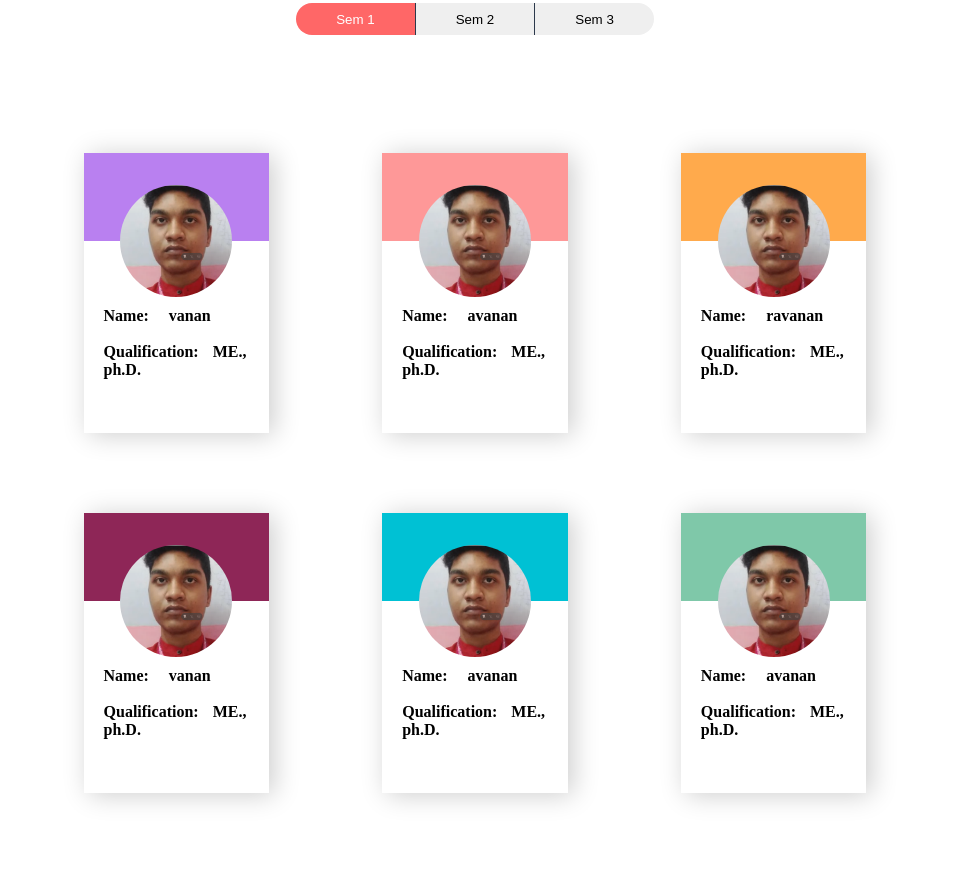
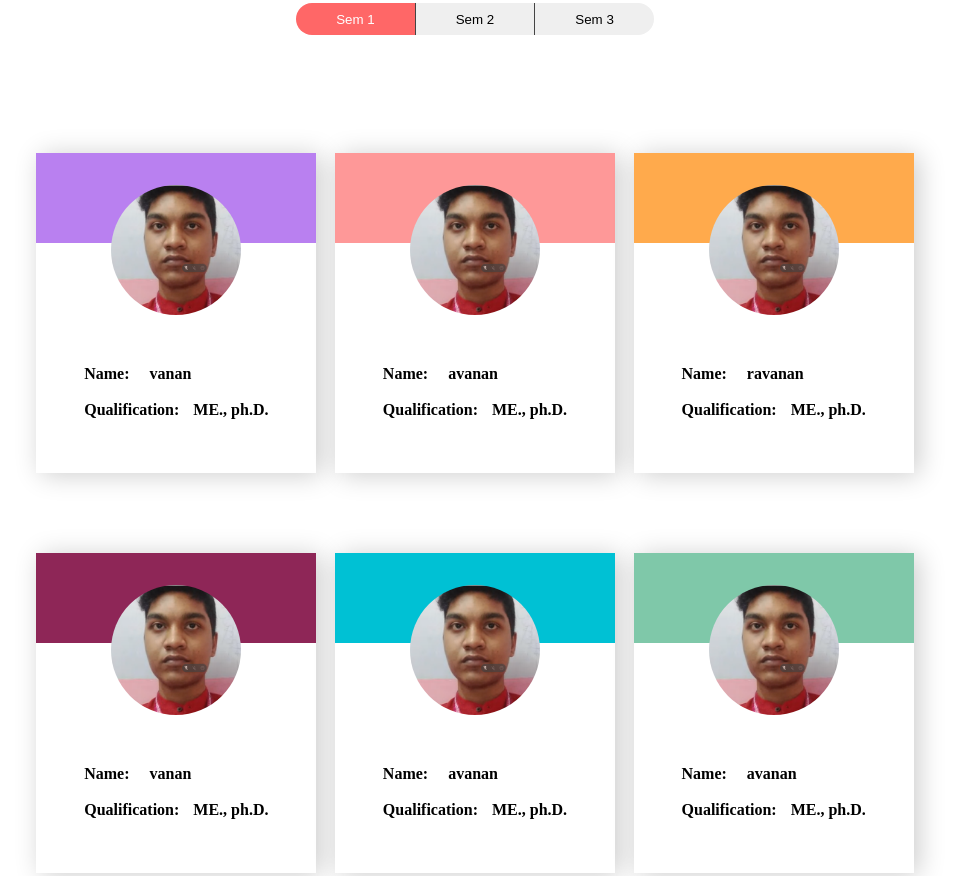
Before and after one commit to LegalPirates2020/INFOTECH, a plain HTML site: page faculty/faculty.html in a window 1280 px wide. Shown: the part 941-1817 px from the top of the page, without its empty margins (165-1124 px from the left). Drawn offline with Linux system fonts and the light colour scheme; a web font is replaced by a local one.

Commit message:
prasana gay

```diff
--- a/faculty/faculty.css
+++ b/faculty/faculty.css
@@ -5,11 +5,7 @@
 
 
 }
- /* .container {
-  background: rgb(26, 24, 24);
 
-
-}  */
 
 .title {
 
@@ -33,6 +29,7 @@
  font-family: 'Josefin Sans', sans-serif;
  font-size: 1.875rem;
  text-align: center;
+
 }
 .img-1 {
  position: relative;
@@ -76,6 +73,7 @@ background: rgba(0, 0, 0,0.4);
   background-color: #FF6767;
   color: white;
 }
+
 .scroll-content {
   display: inline-block;
   width: 50%;
@@ -92,8 +90,8 @@ background: rgba(0, 0, 0,0.4);
 #card-2 {
   border-radius: 0px 0px 0px 0px;
   border: 0px solid;
-  border-left: 1px  solid #2C394B;
-  border-right: 1px solid #2C394B;
+  border-left: 1px  solid #444444;
+  border-right: 1px solid #444444;
 
 
 
@@ -162,8 +160,8 @@ animation-duration: 700ms;
  text-align: center;
  position: relative;
  grid-area: box1;
- height: 35vh;
- width: 14.5vw;
+ min-height: 320px;
+ min-width: 280px;
  background-color: #B980F0;
  transition: 300ms ease-in-out;
 
@@ -171,45 +169,53 @@ animation-duration: 700ms;
 .box1:hover,.box2:hover,.box3:hover,.box4:hover,.box5:hover,.box6:hover  {
  transform: scale(1.05);
  box-shadow: 5px 5px 50px 0px rgba(0, 0, 0,0.3);
+
+
 }
 
  .box1:hover .details {
   height: 0;
-  color: white;
+
+
  }
  .box2:hover .details {
   height: 0;
-  color: white;
+
+
  }
 
  .box3:hover .details {
   height: 0;
-  color: white;
+
+
  }
 
  .box4:hover .details {
   height: 0;
-  color: white;
+
+
  }
 
  .box5:hover .details {
   height: 0;
-  color: white;
+
+
  }
 
  .box6:hover .details {
   height: 0;
-  color: white;
+
+
  }
 
 
 .box2{
- position: relative;
+ position: absolute;
  text-align: center;
 
  grid-area: box2;
- height: 35vh;
- width: 14.5vw;
+ height: 320px;
+ min-width: 280px;
  background-color: #FE9898;
  transition: 300ms ease-in-out;
  transition: 300ms ease-in-out;
@@ -218,41 +224,41 @@ animation-duration: 700ms;
 .box3{
  position: relative;
  text-align: center;
+ background-color: #FFAA4C;
+ grid-area: box3;
+ min-height: 320px;
+ min-width: 280px;
 
- grid-area: box3;
- height: 35vh;
- width: 14.5vw;
- background-color: #FFAA4C;
  transition: 300ms ease-in-out;
 }
 .box4{
  position: relative;
  text-align: center;
+ background-color: #8E2657;
+ grid-area: box4;
+ min-height: 320px;
+ min-width: 280px;
 
- grid-area: box4;
- height: 35vh;
- width: 14.5vw;
- background-color: #8E2657;
  transition: 300ms ease-in-out;
 }
 .box5{
  position: relative;
  text-align: center;
+ background-color: #00C1D4;
+ grid-area: box5;
+ min-height: 320px;
+ min-width: 280px;
 
- grid-area: box5;
- height: 35vh;
- width: 14.5vw;
- background-color: #00C1D4;
  transition: 300ms ease-in-out;
 }
 .box6{
  position: relative;
  text-align: center;
+ background-color: #7FC8A9;
+ grid-area: box6;
+ min-height: 320px;
+ min-width: 280px;
 
- grid-area: box6;
- height: 35vh;
- width: 14.5vw;
- background-color: #7FC8A9;
  transition: 300ms ease-in-out;
 }
 
@@ -263,8 +269,8 @@ animation-duration: 700ms;
 
 
  background: url('./resources/pavan.png') center/cover;
- width: 14vh;
- height: 14vh;
+ width: 130px;
+ min-height: 130px;
  position: relative;
  border-radius: 100%;
  z-index: 1;
@@ -278,7 +284,7 @@ animation-duration: 700ms;
  position: absolute;
  width: 100%;
  bottom: 0;
- height: 24vh;
+ min-height: 230px;
  background-color: white;
  z-index: 0;
  transition: all 400ms ease-out ;
--- a/faculty/faculty.js
+++ b/faculty/faculty.js
@@ -1,13 +1,25 @@
 
 const cardContent = document.querySelectorAll('.container-2');
-const scrollContent = document.querySelectorAll('.scroll-content')
+const scrollContent = document.querySelectorAll('.scroll-content');
+const box1 = document.querySelector('.box1');
+const box2 = document.querySelector('.box2');
+const box3 = document.querySelector('.box3');
+const box4 = document.querySelector('.box4');
+const box5 = document.querySelector('.box5');
+const box6 = document.querySelector('.box6');
+
 scrollContent.forEach(element => {
   element.addEventListener('click', function content() {
     // scrollContent.forEach(content => content.classList.remove('animation'));
     cardContent.forEach(content => content.classList.remove('show'));
-    console.log(this)
-    scrollContent.forEach(btn => btn.classList.remove('color'))
+    scrollContent.forEach(content => content.classList.remove('color'));
+    console.log(box1.classList)
     this.classList.add('color');
+
+
+
+
+
     const carContentItems = document.querySelector(`.${this.id}-content`);
     carContentItems.classList.add('show');
   })
```
Also changed, not shown: faculty/faculty.html (+1 -1 lines).
